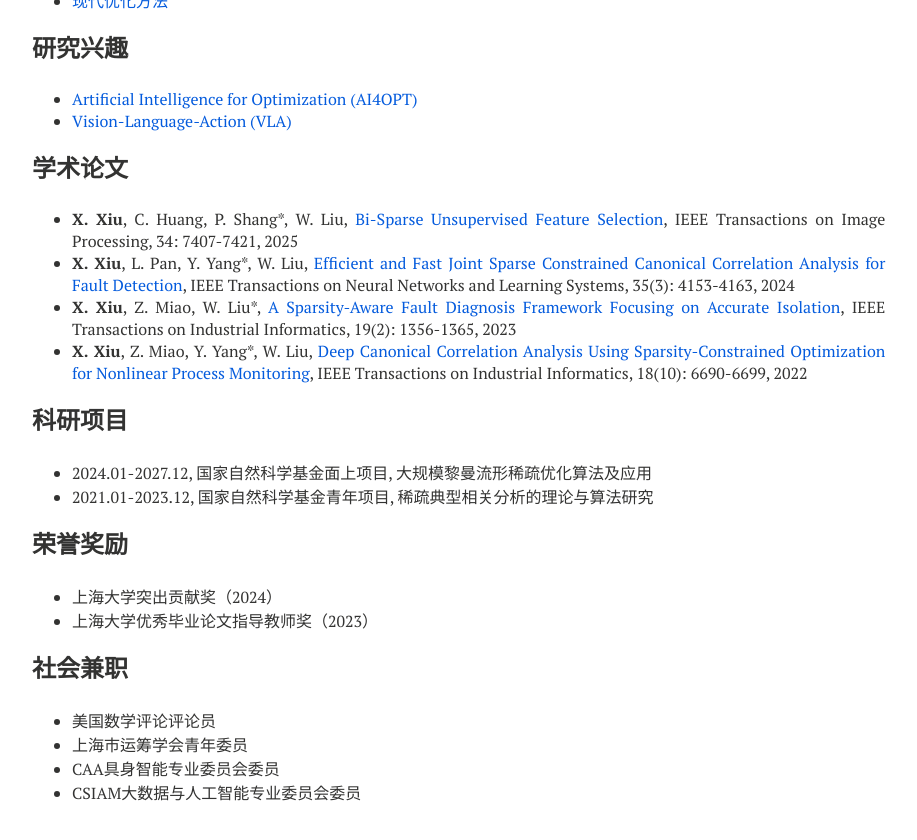
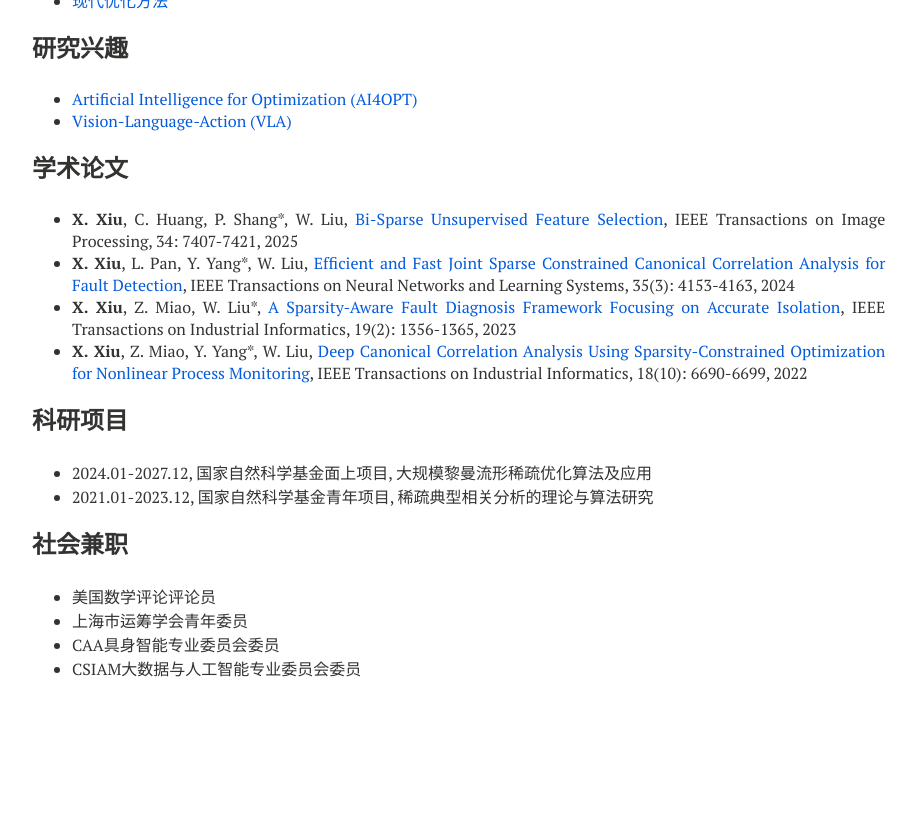
Before and after one commit to xianchaoxiu/xianchaoxiu.github.io, a Jekyll site: the page built from chinese/index.md, in a window 1280 px wide and 900 px high, scrolled down 606 px. Shown: the top 840 px of the window, without its empty margins (288-1205 px from the left). Built offline with Jekyll 4.4.1, drawn with Linux system fonts in a browser that asks for light colours; nearby versions of some CDN libraries; after the commit the page ends 1382 px from its top, so only the background shows below that.

Commit message:
Update index.md

```diff
--- a/chinese/index.md
+++ b/chinese/index.md
@@ -51,10 +51,6 @@ share: false
 
 
 
-### 荣誉奖励
-* 上海大学突出贡献奖（2024） <br>
-* 上海大学优秀毕业论文指导教师奖（2023） <br>
-
 ### 社会兼职
 * 美国数学评论评论员 <br>
 * 上海市运筹学会青年委员 <br>
```
